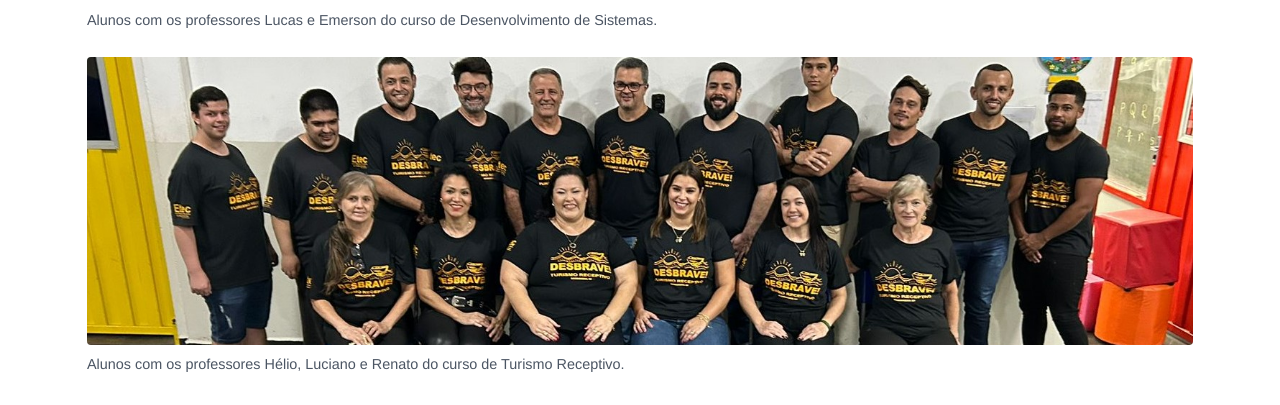
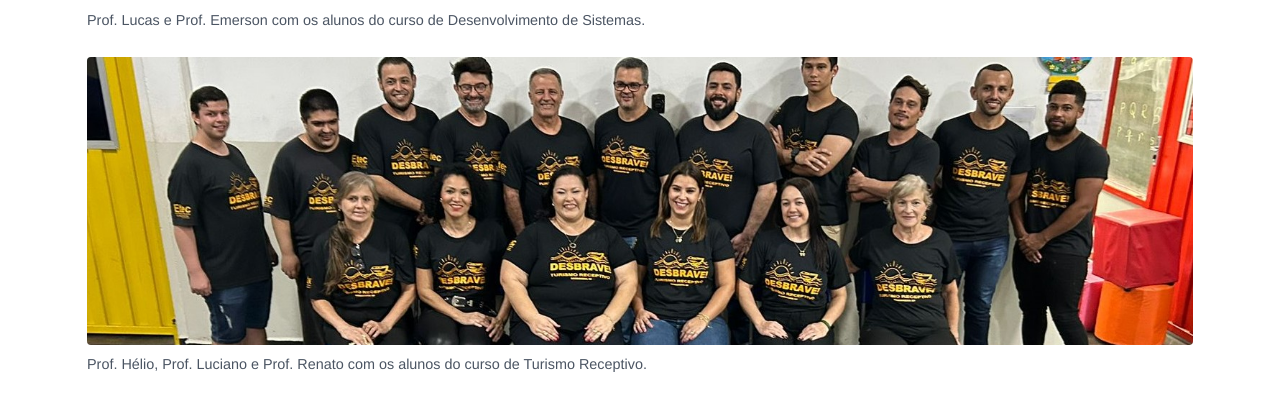
Before and after one commit to lucasmgsilva/desbrave-borborema, a plain HTML site: page sobre.html in a window 1280 px wide. Shown: the part 502-907 px from the top of the page. Drawn offline with nearby package versions, Linux system fonts and the light colour scheme.

Commit message:
refact: ajustes na legenda das imagens dos alunos

```diff
--- a/sobre.html
+++ b/sobre.html
@@ -38,9 +38,9 @@
                 <article class="ponto-turistico ponto-turistico-detalhado">
                     <div class="sobre-imagens">
                         <img src="./imagens/alunos.jpg" alt="Alunos Desenvolvimento de Sistemas">
-                        <span>Alunos com os professores Lucas e Emerson do curso de Desenvolvimento de Sistemas.</span>
+                        <span>Prof. Lucas e Prof. Emerson com os alunos do curso de Desenvolvimento de Sistemas.</span>
                         <img src="./imagens/turismo.jpg" alt="Alunos Turismo">
-                        <span>Alunos com os professores Hélio, Luciano e Renato do curso de Turismo Receptivo.</span>
+                        <span>Prof. Hélio, Prof. Luciano e Prof. Renato com os alunos do curso de Turismo Receptivo.</span>
                     </div>
                     <div>
                         <p>Bem-vindo ao Desbrave Borborema, sua porta de entrada para explorar as maravilhas e encantos
```
